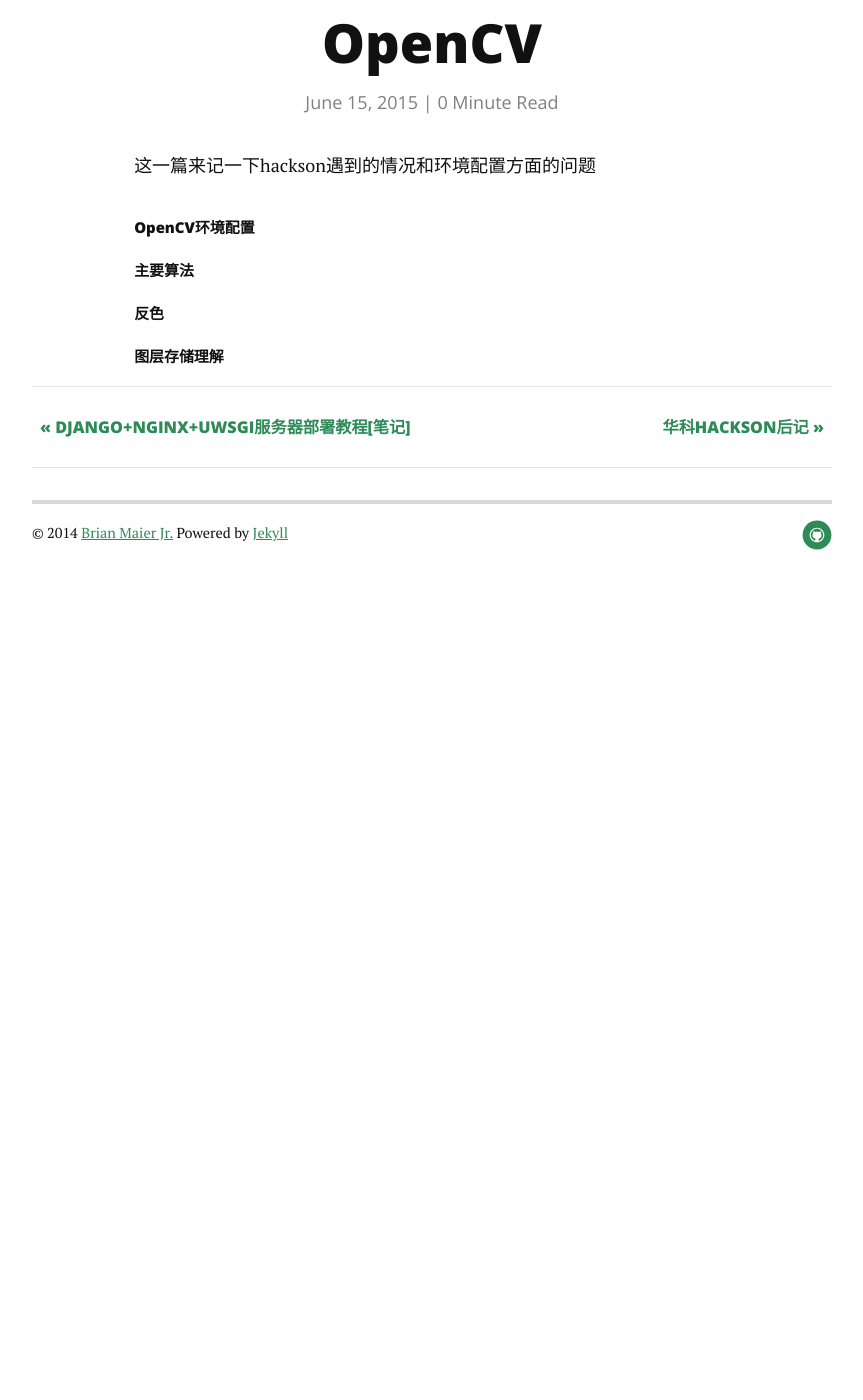
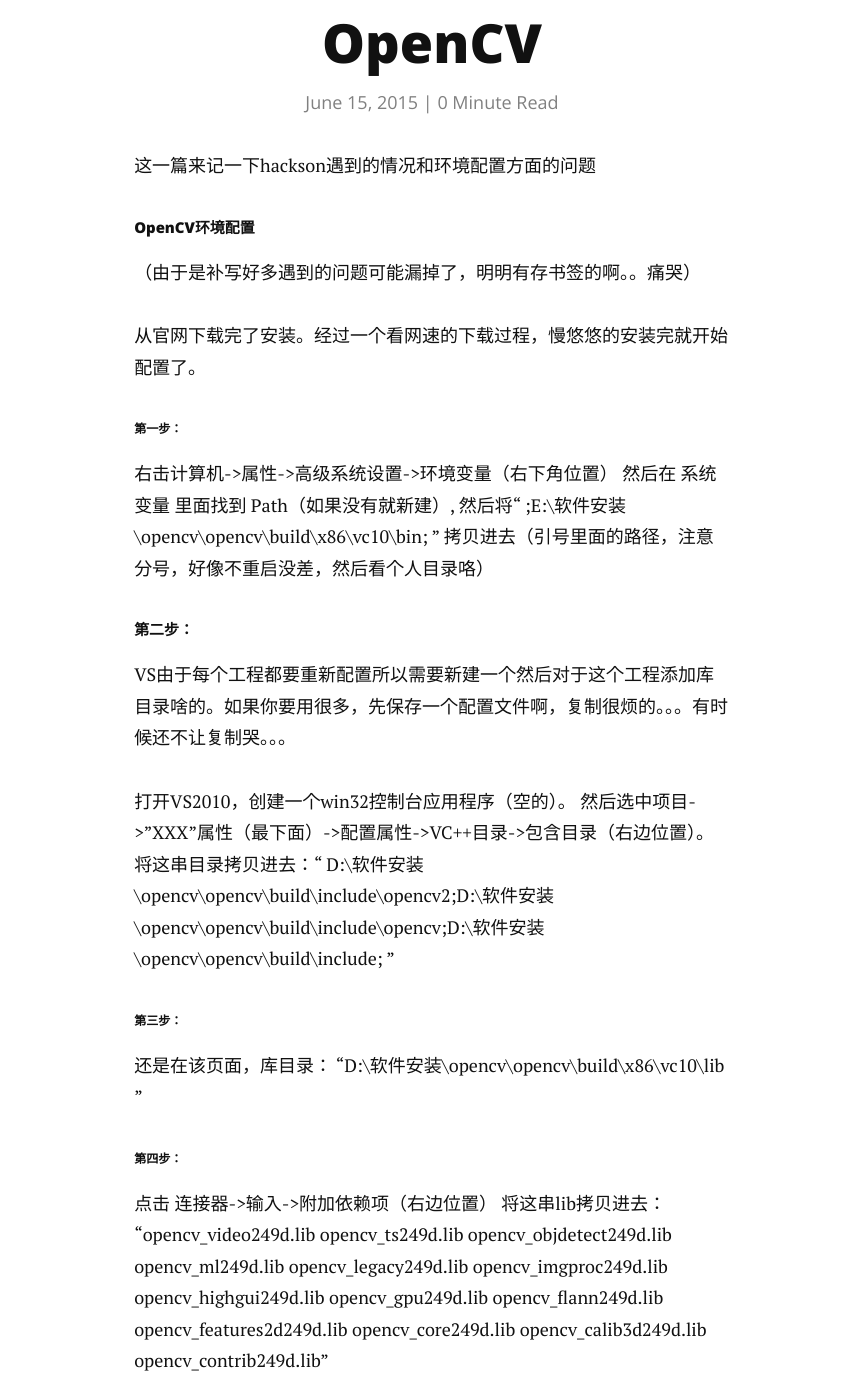
Before and after one commit to wlj459/neko-neko-coin-, a Jekyll site: the page built from _posts/2015-6-15-OpenCV.markdown, in a window 1280 px wide and 1400 px high, scrolled down 288 px. Shown: the whole window, without its empty margins (208-1071 px from the left). Built offline with Jekyll 4.4.1, drawn with Linux system fonts in a browser that asks for light colours; nearby versions of some CDN libraries; Markdown is read by kramdown in place of the engine named in the settings; before the commit the page ends 925 px from its top, so only the background shows below that; some of the changed text lies outside the part shown.

Commit message:
Update 2015-6-15-OpenCV.markdown

```diff
--- a/_posts/2015-6-15-OpenCV.markdown
+++ b/_posts/2015-6-15-OpenCV.markdown
@@ -6,6 +6,51 @@ date:   2015-6-15
 这一篇来记一下hackson遇到的情况和环境配置方面的问题
 
 #####OpenCV环境配置
+
+（由于是补写好多遇到的问题可能漏掉了，明明有存书签的啊。。痛哭）
+
+从官网下载完了安装。经过一个看网速的下载过程，慢悠悠的安装完就开始配置了。
+
+######第一步：
+
+右击计算机->属性->高级系统设置->环境变量（右下角位置）
+然后在 系统变量 里面找到 Path（如果没有就新建）,  然后将“    ;E:\软件安装\opencv\opencv\build\x86\vc10\bin;    ” 拷贝进去（引号里面的路径，注意分号，好像不重启没差，然后看个人目录咯）
+
+
+#####第二步：
+
+VS由于每个工程都要重新配置所以需要新建一个然后对于这个工程添加库目录啥的。如果你要用很多，先保存一个配置文件啊，复制很烦的。。。有时候还不让复制哭。。。
+
+打开VS2010，创建一个win32控制台应用程序（空的）。
+然后选中项目->"XXX"属性（最下面）->配置属性->VC++目录->包含目录（右边位置）。
+将这串目录拷贝进去：“ D:\软件安装\opencv\opencv\build\include\opencv2;D:\软件安装\opencv\opencv\build\include\opencv;D:\软件安装\opencv\opencv\build\include; ”
+
+######第三步：
+
+还是在该页面，库目录： “D:\软件安装\opencv\opencv\build\x86\vc10\lib ”
+
+######第四步：
+
+点击 连接器->输入->附加依赖项（右边位置）
+将这串lib拷贝进去：
+“opencv_video249d.lib
+opencv_ts249d.lib
+opencv_objdetect249d.lib
+opencv_ml249d.lib
+opencv_legacy249d.lib
+opencv_imgproc249d.lib
+opencv_highgui249d.lib
+opencv_gpu249d.lib
+opencv_flann249d.lib
+opencv_features2d249d.lib
+opencv_core249d.lib
+opencv_calib3d249d.lib
+opencv_contrib249d.lib”
+
+需要注意的问题是OpenCV的版本。版本不同后面数字不同
+
+release模式和debug模式相同配置
+
 #####主要算法
 #####反色
 #####图层存储理解
```
